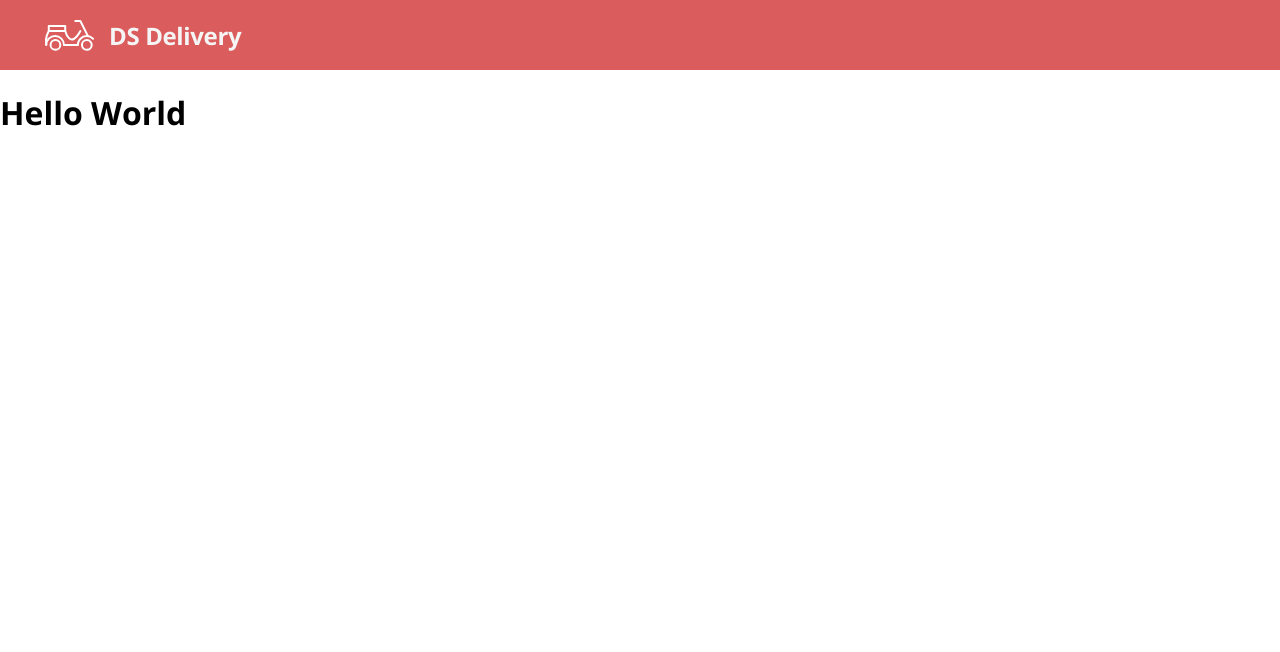
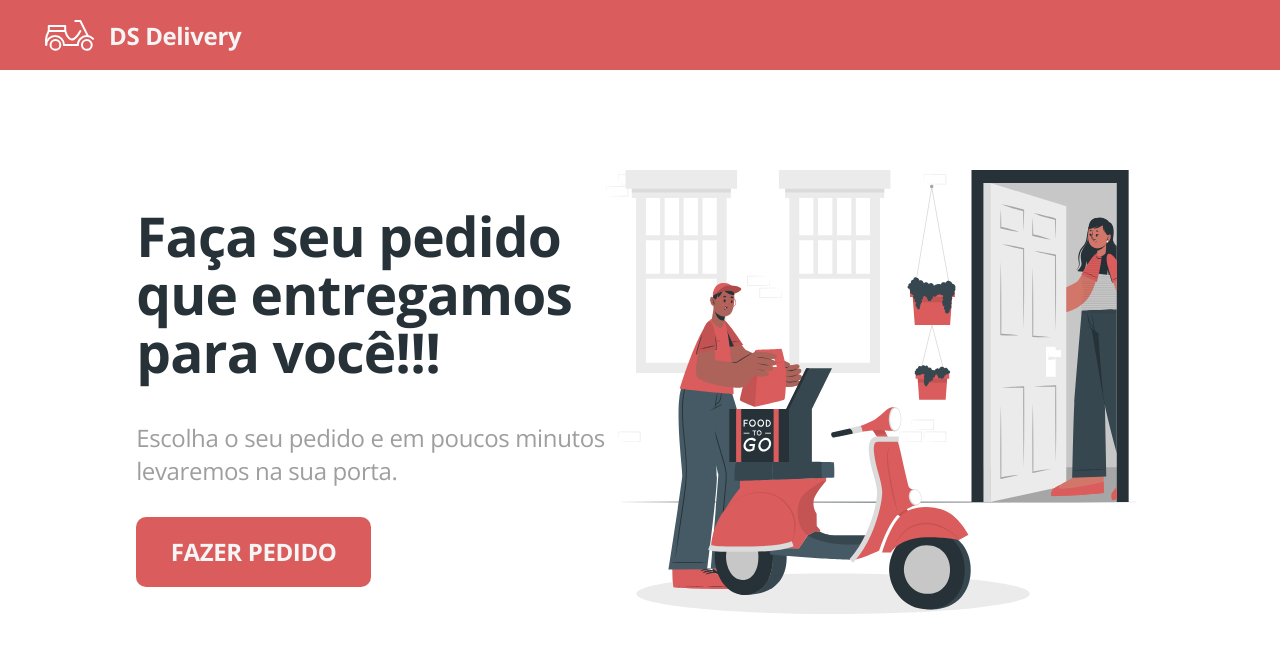
Before and after one commit to senott/DSDelivery_Frontend, a React (Create React App) app: page / in a window 1280 px wide. Shown: the top 652 px of the page. Built offline with nearby package versions, Linux system fonts and the light colour scheme; the HTML template or start-up script is replaced by a standard one.

Commit message:
Home page created.

```diff
--- a/src/App.tsx
+++ b/src/App.tsx
@@ -2,12 +2,13 @@ import React from 'react';
 
 import './App.css';
 import Navbar from './components/Navbar';
+import Home from './pages/Home';
 
 const App: React.FC = () => {
   return (
     <>
       <Navbar />
-      <h1>Hello World</h1>
+      <Home />
     </>
   );
 };
--- /dev/null
+++ b/src/pages/Home/index.tsx
@@ -0,0 +1,38 @@
+import React from 'react';
+
+import {
+  Container,
+  Content,
+  Actions,
+  ActionTitle,
+  ActionSubTitle,
+  OrderButton,
+  HomeImage,
+} from './styles';
+import main from '../../assets/images/main.svg';
+
+const Home: React.FC = () => {
+  return (
+    <Container>
+      <Content>
+        <Actions>
+          <ActionTitle>
+            Faça seu pedido <br />
+            que entregamos <br />
+            para você!!!
+          </ActionTitle>
+          <ActionSubTitle>
+            Escolha o seu pedido e em poucos minutos <br />
+            levaremos na sua porta.
+          </ActionSubTitle>
+          <OrderButton href="/orders">FAZER PEDIDO</OrderButton>
+        </Actions>
+        <HomeImage>
+          <img src={main} alt="Food being delivered" />
+        </HomeImage>
+      </Content>
+    </Container>
+  );
+};
+
+export default Home;
--- /dev/null
+++ b/src/pages/Home/styles.tsx
@@ -0,0 +1,88 @@
+import styled from 'styled-components';
+
+export const Container = styled.div`
+  padding-top: 100px;
+  height: calc(100vh - 226px);
+
+  @media only screen and (max-width: 768px) {
+    height: auto;
+    margin-bottom: 50px;
+  }
+`;
+
+export const Content = styled.div`
+  display: flex;
+  justify-content: center;
+
+  @media only screen and (max-width: 768px) {
+    flex-direction: column-reverse;
+  }
+`;
+
+export const Actions = styled.div`
+  @media only screen and (max-width: 768px) {
+    display: flex;
+    flex-direction: column;
+    align-items: center;
+  }
+`;
+
+export const ActionTitle = styled.h1`
+  font-weight: bold;
+  font-size: 55px;
+  line-height: 58px;
+  letter-spacing: -0.015em;
+  color: var(--dark-color);
+  margin-bottom: 40px !important;
+
+  @media only screen and (max-width: 768px) {
+    font-size: 35px;
+  }
+`;
+
+export const ActionSubTitle = styled.h3`
+  font-weight: normal;
+  font-size: 24px;
+  line-height: 33px;
+  letter-spacing: -0.015em;
+  color: var(--secondary-color);
+  margin-bottom: 30px;
+
+  @media only screen and (max-width: 768px) {
+    text-align: center;
+  }
+`;
+
+export const OrderButton = styled.a`
+  background-color: var(--primary-color);
+  border-radius: 10px;
+  height: 70px;
+  width: 235px;
+  display: inline-block;
+  display: flex;
+  align-items: center;
+  justify-content: center;
+  font-weight: bold;
+  font-size: 24px;
+  letter-spacing: -0.015em;
+  color: var(--light-color);
+
+  :hover {
+    background-color: var(--primary-hover-color);
+    transform: scale(1.01);
+  }
+`;
+
+export const HomeImage = styled.div`
+  img {
+    width: 100%;
+  }
+
+  @media only screen and (max-width: 768px) {
+    text-align: center;
+
+    img {
+      width: 80%;
+    }
+  }
+`;
```
Also changed, not shown: src/assets/images/main.svg (added).
